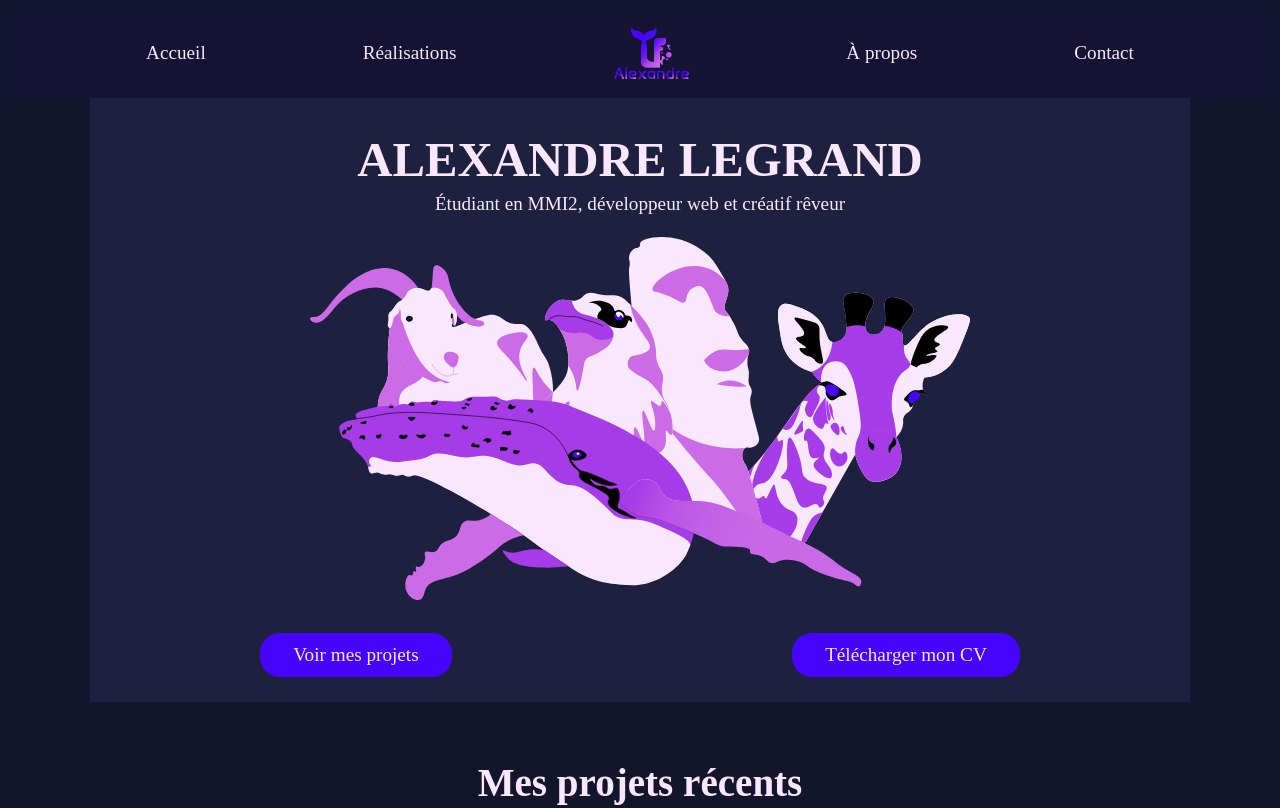
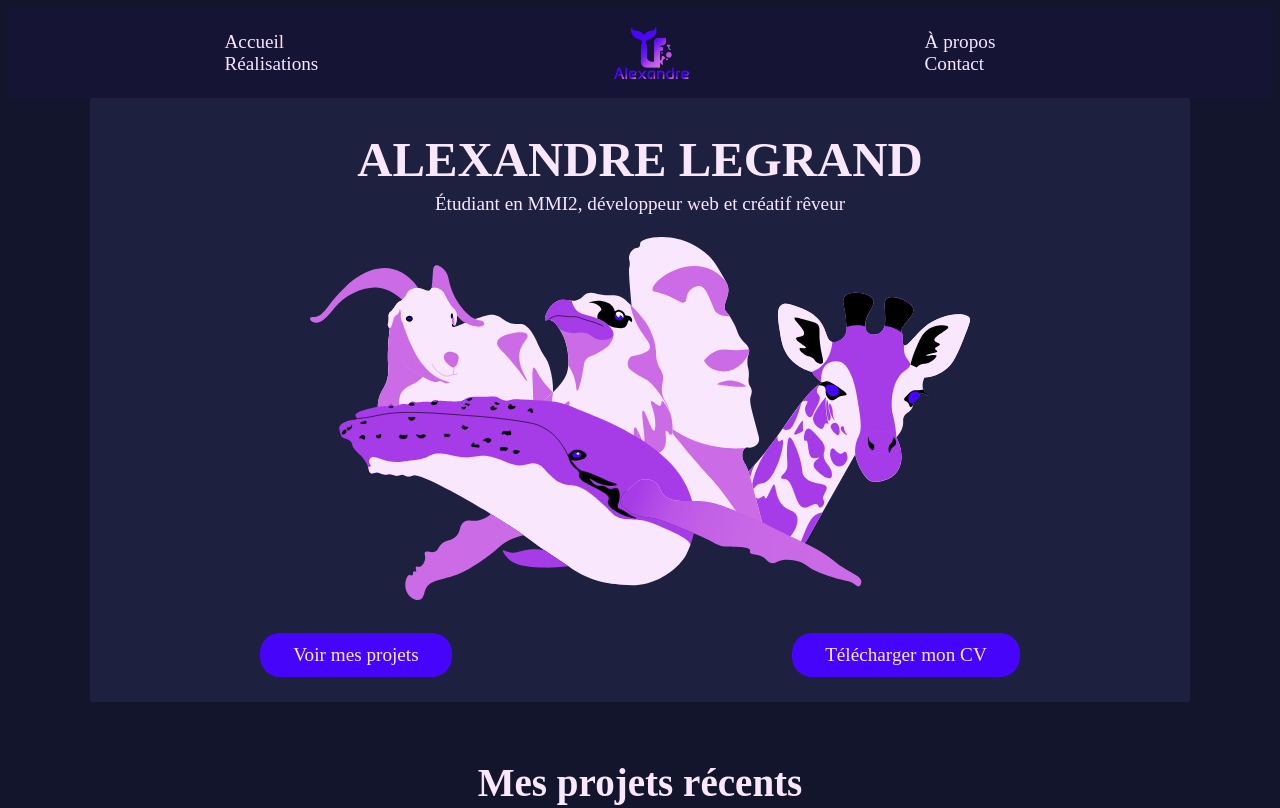
Before and after one commit to StarlexandreL/portfolio, a plain HTML site: page index.html in a window 1280 px wide. Shown: the top 808 px of the page. Drawn offline with nearby package versions, Linux system fonts and the light colour scheme; a web font is replaced by a local one.

Commit message:
MAJ de index (correction problème header)

```diff
--- a/index.html
+++ b/index.html
@@ -4,17 +4,25 @@
   <meta charset="UTF-8">
   <meta name="viewport" content="width=device-width, initial-scale=1.0">
   <link rel="stylesheet" href="css/style.css">
+  <link href='https://unpkg.com/boxicons@2.1.4/css/boxicons.min.css' rel='stylesheet'>
+
   <title>Alexandre LEGRAND</title>
 </head>
 <body>
 
   <header>
 
+    <nav class="nav-left">
     <a href="index.html">Accueil</a>
     <a href="rea.html">Réalisations</a>
+    </nav>
+
     <a href="#" id="lien_logo"><img src="assets/img/projets/logo/Logo_Typo_Ver.png" id="logo"></a>
+
+    <nav class="nav-right">
     <a href="apropos.html">À propos</a>
     <a href="contact.html">Contact</a>
+    </nav>
 
   </header>
 
@@ -27,7 +35,7 @@
 
     <div id="boutons_index">
       <a class="bouton" href="rea.html">Voir mes projets</a>
-      <a class="bouton" href="assets/img/projets/TEST3FINI.png" download CHATGPT>Télécharger mon CV</a>
+      <a class="bouton" href="assets/img/site/CV_Alexandre_LEGRAND.pdf" download CHATGPT>Télécharger mon CV</a>
     </div>
 
   </div>
@@ -77,7 +85,7 @@
 
     <div id="text_footer">
       <span>Copyright © 2025 All Rights Reserved. </span>
-      <span> &nbsp Alexandre LEGRAND</span>
+      <span> &nbsp; Alexandre LEGRAND</span>
     </div>
 
     <div id="img_footer">
```
